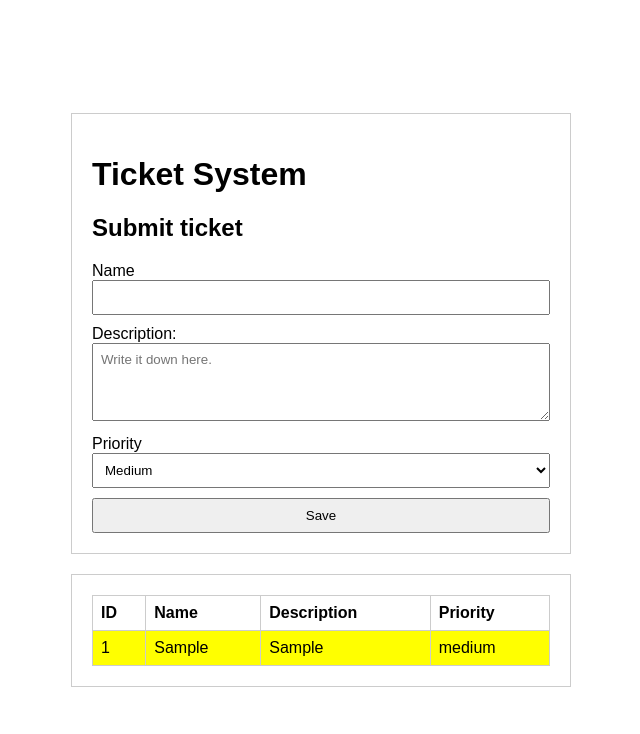
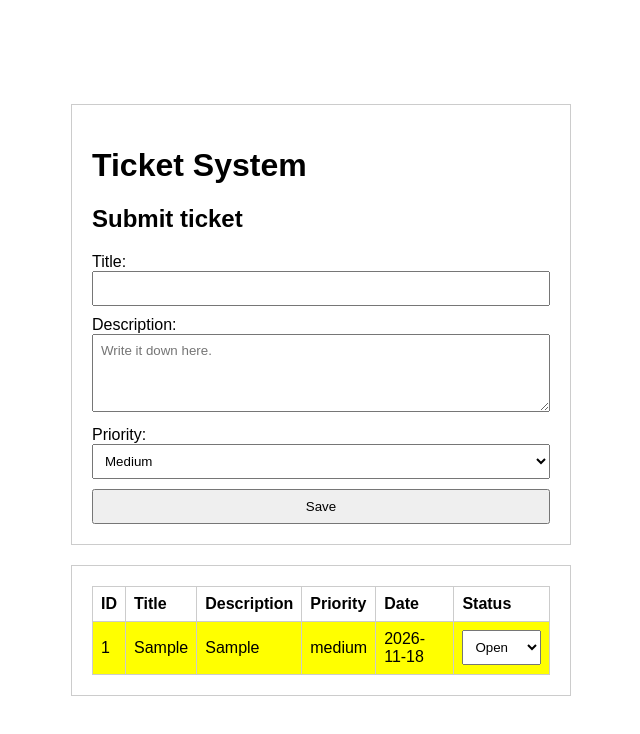
Before and after one commit to kaldrosh-cmd/ticket-system, a plain HTML site: page index.html in a window 1280 px wide. Both pictures are taken after typing "Sample", "Sample" into the empty fields and a click on the button "Save". Shown: the whole page, without its empty margins (319-959 px from the left). Drawn offline with Linux system fonts and the light colour scheme.

Commit message:
Add few missing columns and a getCurrentDate function

```diff
--- a/index.html
+++ b/index.html
@@ -1,5 +1,5 @@
 <!DOCTYPE html>
-<html lang="pl">
+<html lang="en">
 <head>
     <meta charset="UTF-8">
     <meta name="viewport" content="width=device-width, initial-scale=1.0">
@@ -13,15 +13,15 @@
         <h2>Submit ticket</h2>
         <form action="/send" method="post">
             <div>
-                <label for="name">Name</label>
+                <label for="name">Title:</label>
                 <input type="text" id="name" name="name" required>
             </div>
             <div>
-                <label for="description">Description: </label>
+                <label for="description">Description:</label>
                 <textarea id="description" name="description" rows="4" placeholder="Write it down here."></textarea>
             </div>
             <div>
-                <label for="priority">Priority</label>
+                <label for="priority">Priority:</label>
                 <select id="priority" name="priority">
                     <option value="low">Low</option>
                     <option value="medium" selected>Medium</option>
@@ -36,9 +36,11 @@
             <thead>
                 <tr>
                     <th>ID</th>
-                    <th>Name</th>
+                    <th>Title</th>
                     <th>Description</th>
                     <th>Priority</th>
+                    <th>Date</th>
+                    <th>Status</th>
                 </tr>
             </thead>
             <tbody id="tableBody">
--- a/script.js
+++ b/script.js
@@ -2,6 +2,9 @@ let id = 1;
 
 const submitButton = document.querySelector('#save-btn');
 
+function getCurrentDate() {
+    return new Date().toLocaleDateString('en-CA');
+};
 
 function addData(e) {
     e.preventDefault();
@@ -32,6 +35,14 @@ function addData(e) {
     <td>${name}</td>
     <td>${description}</td>
     <td>${priority}</td>
+    <td>${getCurrentDate()}</td>
+    <td>
+        <select class="status-select">
+            <option value="open" selected>Open</option>
+            <option value="in-progress">In Progress</option>
+            <option value="closed">Closed</option>
+        </select>
+    </td>
     </tr>`;
 
     table.insertAdjacentHTML("beforeend", row);
```
